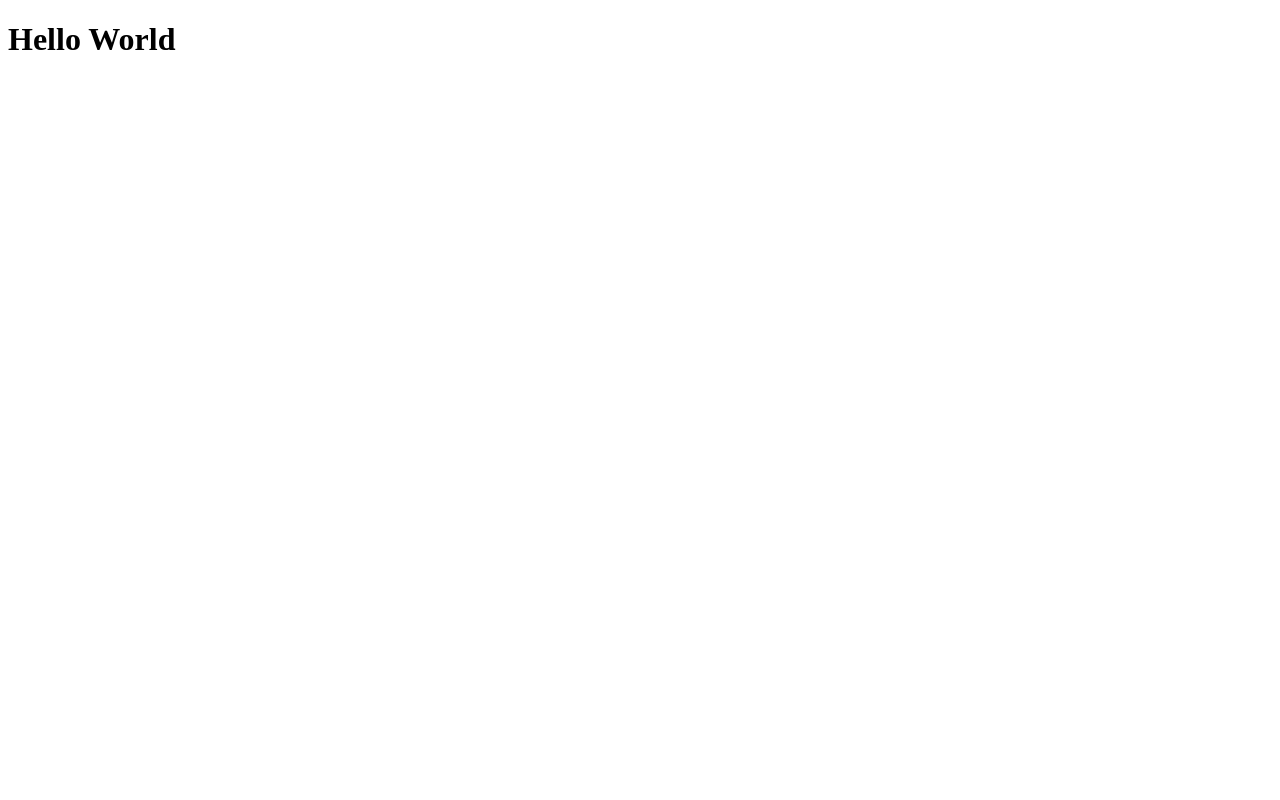
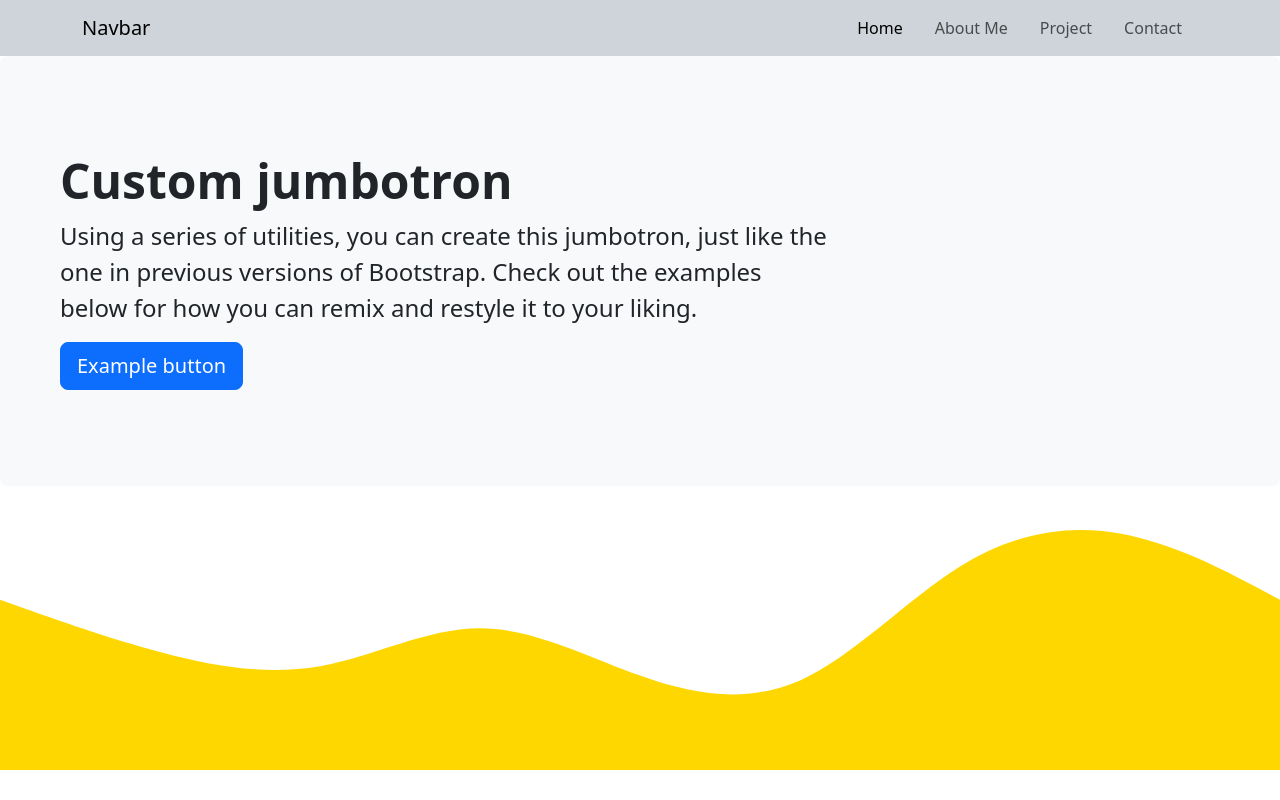
Before and after one commit to revou-trial-SE/intermediate-assignment-rhakagesa, a plain HTML site: page index.html in a window 1280 px wide. Drawn offline with nearby package versions, Linux system fonts and the light colour scheme.

Commit message:
not finish yet

```diff
--- a/index.html
+++ b/index.html
@@ -1,11 +1,89 @@
 <!DOCTYPE html>
 <html lang="en">
   <head>
-    <meta charset="UTF-8" />
-    <meta name="viewport" content="width=device-width, initial-scale=1.0" />
+    <meta charset="utf-8" />
+    <meta name="viewport" content="width=device-width, initial-scale=1" />
     <title>Web Portofolio</title>
+
+    <!-- Bootstrap CSS -->
+    <link
+      href="https://cdn.jsdelivr.net/npm/bootstrap@5.3.2/dist/css/bootstrap.min.css"
+      rel="stylesheet"
+      integrity="sha384-T3c6CoIi6uLrA9TneNEoa7RxnatzjcDSCmG1MXxSR1GAsXEV/Dwwykc2MPK8M2HN"
+      crossorigin="anonymous"
+    />
+
+    <!-- My Style -->
+    <style>
+      .nav-item {
+        margin-inline: 0.5rem;
+      }
+    </style>
   </head>
   <body>
-    <h1>Hello World</h1>
+    <!-- Navbar -->
+    <nav class="navbar navbar-expand-sm navbar-light bg-dark-subtle">
+      <div class="container">
+        <a class="navbar-brand" href="#">Navbar</a>
+        <button
+          class="navbar-toggler d-lg-none"
+          type="button"
+          data-bs-toggle="collapse"
+          data-bs-target="#collapsibleNavId"
+          aria-controls="collapsibleNavId"
+          aria-expanded="false"
+          aria-label="Toggle navigation"
+        >
+          <span class="navbar-toggler-icon"></span>
+        </button>
+        <div class="collapse navbar-collapse" id="collapsibleNavId">
+          <ul class="navbar-nav ms-auto mt-2 mt-lg-0">
+            <li class="nav-item">
+              <a class="nav-link active" href="#" aria-current="page"
+                >Home <span class="visually-hidden">(current)</span></a
+              >
+            </li>
+            <li class="nav-item">
+              <a class="nav-link" href="#">About Me</a>
+            </li>
+            <li class="nav-item">
+              <a class="nav-link" href="#">Project</a>
+            </li>
+            <li class="nav-item">
+              <a class="nav-link" href="#">Contact</a>
+            </li>
+          </ul>
+        </div>
+      </div>
+    </nav>
+
+    <!-- Hero Section -->
+    <div class="p-5 bg-light rounded-3">
+      <div class="container-fluid py-5">
+        <h1 class="display-5 fw-bold">Custom jumbotron</h1>
+        <p class="col-md-8 fs-4">
+          Using a series of utilities, you can create this jumbotron, just like
+          the one in previous versions of Bootstrap. Check out the examples
+          below for how you can remix and restyle it to your liking.
+        </p>
+        <button class="btn btn-primary btn-lg" type="button">
+          Example button
+        </button>
+      </div>
+    </div>
+    <svg xmlns="http://www.w3.org/2000/svg" viewBox="0 0 1440 320">
+      <path
+        fill="#ffd700"
+        fill-opacity="1"
+        d="M0,128L30,138.7C60,149,120,171,180,186.7C240,203,300,213,360,202.7C420,192,480,160,540,160C600,160,660,192,720,213.3C780,235,840,245,900,218.7C960,192,1020,128,1080,90.7C1140,53,1200,43,1260,53.3C1320,64,1380,96,1410,112L1440,128L1440,320L1410,320C1380,320,1320,320,1260,320C1200,320,1140,320,1080,320C1020,320,960,320,900,320C840,320,780,320,720,320C660,320,600,320,540,320C480,320,420,320,360,320C300,320,240,320,180,320C120,320,60,320,30,320L0,320Z"
+      ></path>
+    </svg>
+
+    <!-- Bootstrap Script -->
+    <script
+      src="https://cdn.jsdelivr.net/npm/bootstrap@5.3.2/dist/js/bootstrap.bundle.min.js"
+      integrity="sha384-C6RzsynM9kWDrMNeT87bh95OGNyZPhcTNXj1NW7RuBCsyN/o0jlpcV8Qyq46cDfL"
+      crossorigin="anonymous"
+    ></script>
   </body>
 </html>
```
